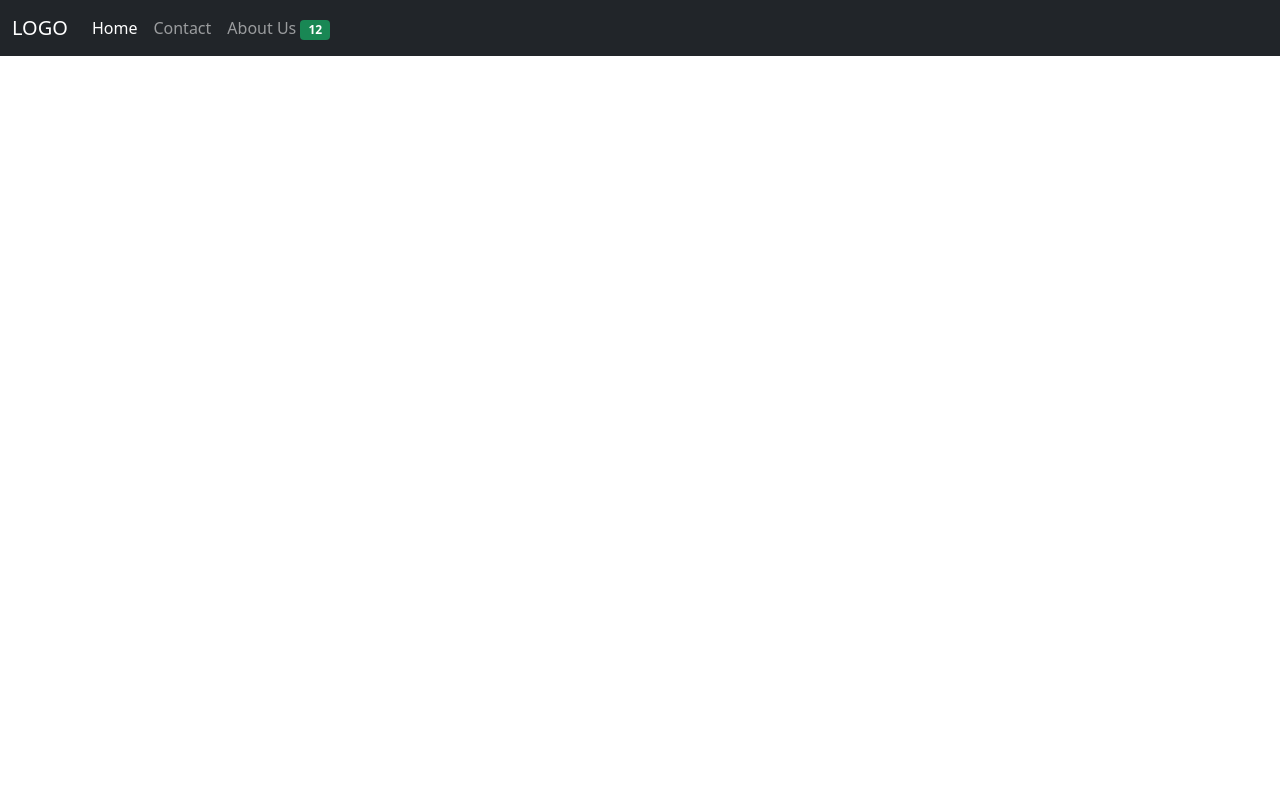
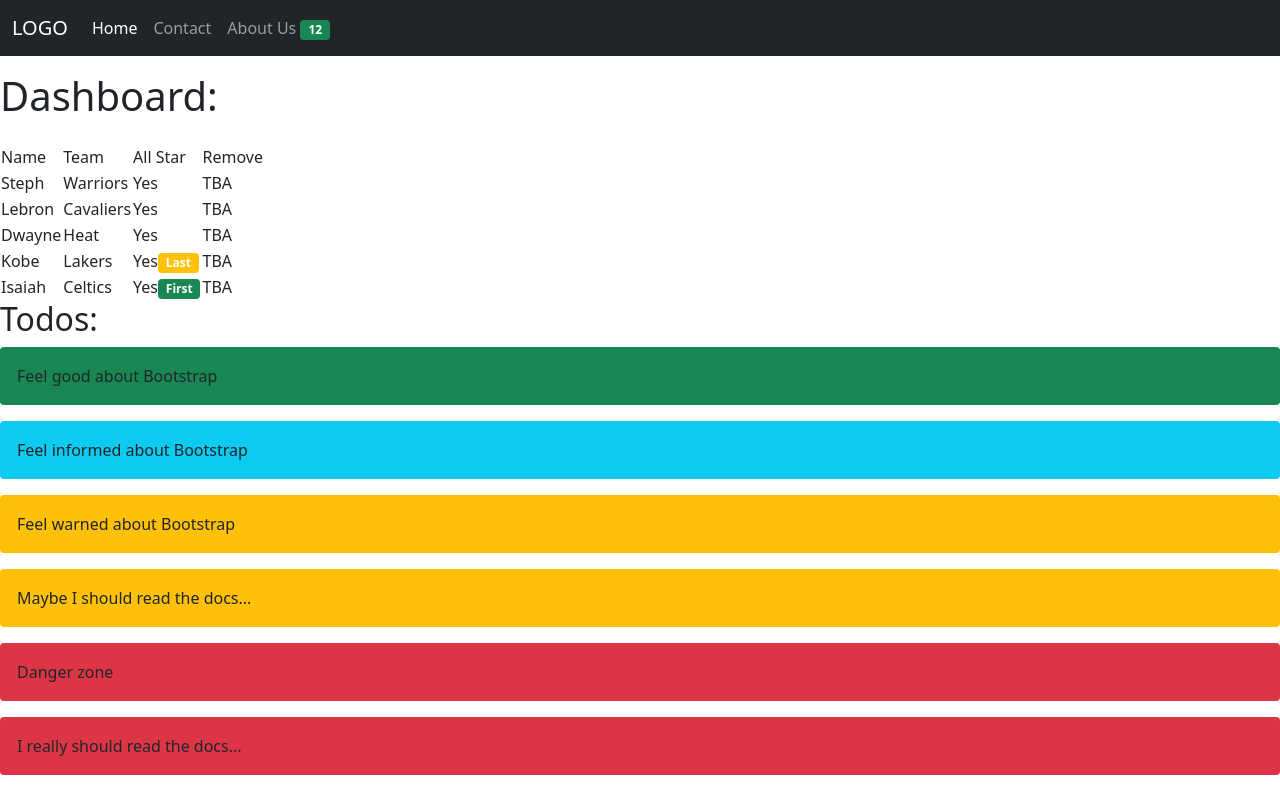
Before and after one commit to jinniaflyer450/Jins-Unit-13.2-Exercises, a plain HTML site: page index2.html in a window 1280 px wide. Drawn offline with nearby package versions, Linux system fonts and the light colour scheme.

Commit message:
added more content up to alerts

```diff
--- a/index2.html
+++ b/index2.html
@@ -30,6 +30,60 @@
               </div>
         </div>
     </nav>
+    <h1 class = "py-3">Dashboard:</h1>
+    <div class = "fluid-container">
+        <table>
+            <thead>
+                <tr>
+                    <td>Name</td>
+                    <td>Team</td>
+                    <td>All Star</td>
+                    <td>Remove</td>
+                </tr>
+            </thead>
+            <tbody>
+                <tr>
+                    <td>Steph</td>
+                    <td>Warriors</td>
+                    <td>Yes</td>
+                    <td>TBA</td>
+                </tr>
+                <tr>
+                    <td>Lebron</td>
+                    <td>Cavaliers</td>
+                    <td>Yes</td>
+                    <td>TBA</td>
+                </tr>
+                <tr>
+                    <td>Dwayne</td>
+                    <td>Heat</td>
+                    <td>Yes</td>
+                    <td>TBA</td>
+                </tr>
+                <tr>
+                    <td>Kobe</td>
+                    <td>Lakers</td>
+                    <td>Yes<span class = "badge bg-warning">Last</span></td>
+                    <td>TBA</td>
+                </tr>
+                <tr>
+                    <td>Isaiah</td>
+                    <td>Celtics</td>
+                    <td>Yes<span class = "badge bg-success">First</span></td>
+                    <td>TBA</td>
+                </tr>
+            </tbody>
+        </table>
+    </div>
+    <h2>Todos:</h2>
+    <div class = "fluid-container">
+        <div class = "alert bg-success">Feel good about Bootstrap</div>
+        <div class = "alert bg-info">Feel informed about Bootstrap</div>
+        <div class = "alert bg-warning">Feel warned about Bootstrap</div>
+        <div class = "alert bg-warning">Maybe I should read the docs...</div>
+        <div class = "alert bg-danger">Danger zone</div>
+        <div class = "alert bg-danger">I really should read the docs...</div>
+    </div>
     <script src="https://cdn.jsdelivr.net/npm/bootstrap@5.0.0-beta3/dist/js/bootstrap.bundle.min.js" integrity="sha384-JEW9xMcG8R+pH31jmWH6WWP0WintQrMb4s7ZOdauHnUtxwoG2vI5DkLtS3qm9Ekf" crossorigin="anonymous"></script>
 </body>
 </html>
```
